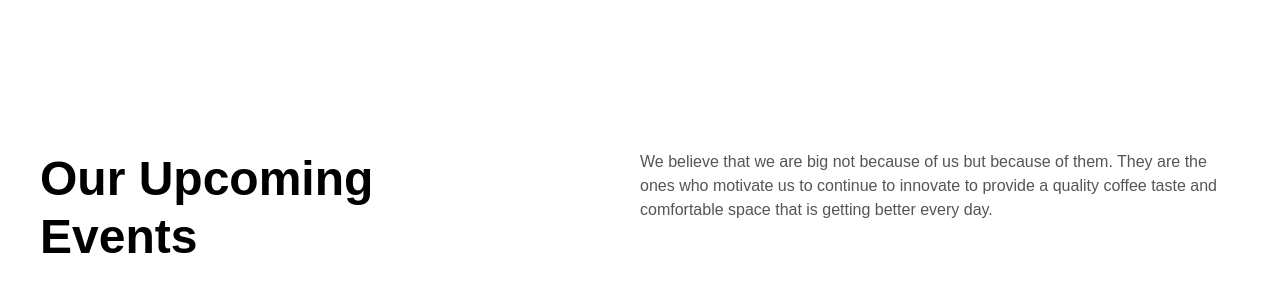
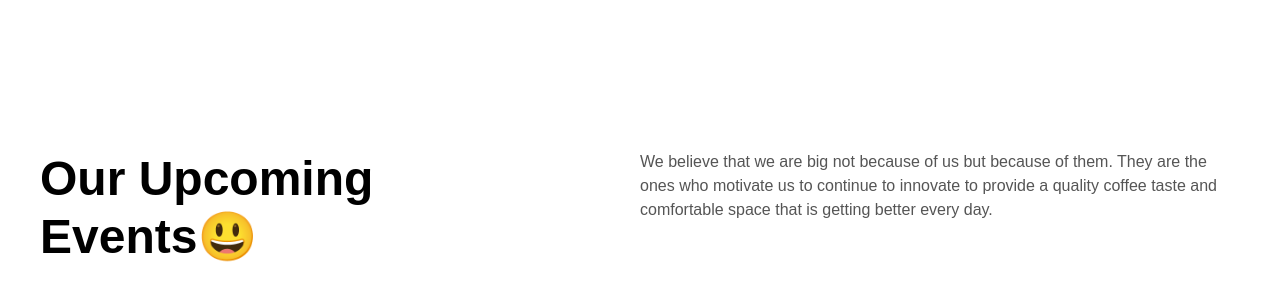
Before and after one commit to knoeks/collaborative-task, a plain HTML site: page index.html in a window 1280 px wide. Shown: the part 192-492 px from the top of the page. Drawn offline with Linux system fonts and the light colour scheme.

Commit message:
added style

```diff
--- a/index.html
+++ b/index.html
@@ -9,7 +9,7 @@
 <body>
   <div class="container">
     <div class="left">
-      <h1>Our Upcoming<br>Events</h1>
+      <h1>Our Upcoming<br>Events😃</h1>
     </div>
     <div class="right">
       <p>
```
